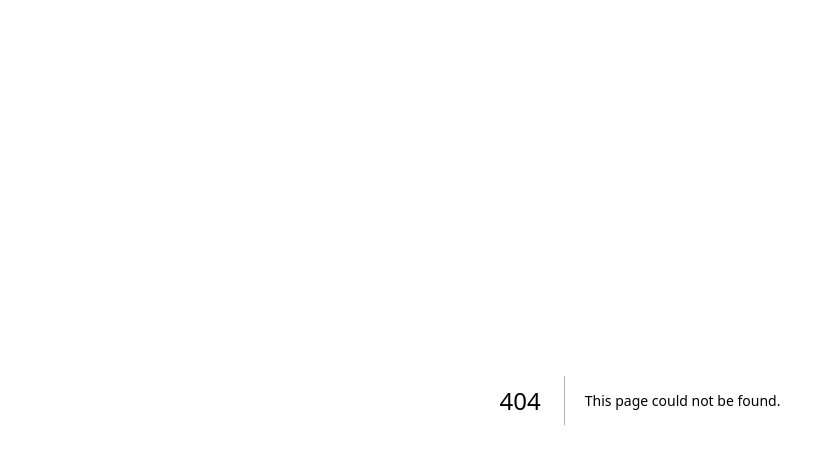
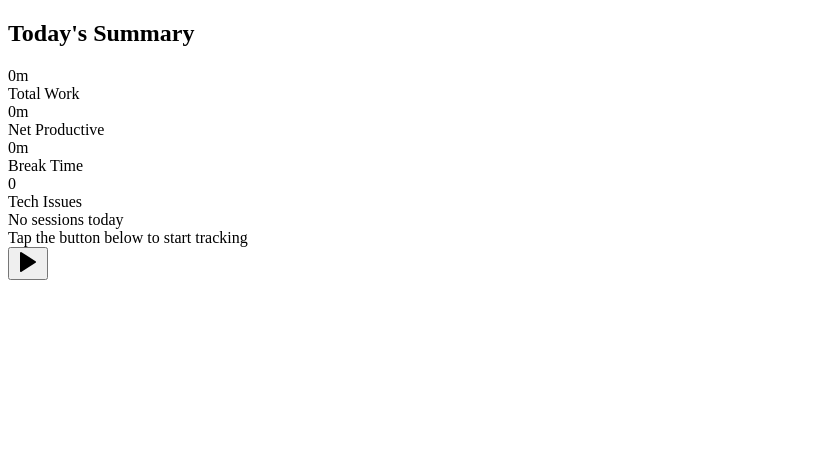
Before and after one commit to bhanu75/WorkLedger, a Next.js app: page / in a window 1280 px wide. Before the commit this address had no page. Shown: the top 464 px of the page, without its empty margins (0-835 px from the left). Built offline with nearby package versions, Linux system fonts and the light colour scheme.

Commit message:
Create index.tsx

```diff
--- /dev/null
+++ b/src/pages/index.tsx
@@ -0,0 +1,107 @@
+
+
+import { useEffect } from 'react';
+import TodaySummary from '@/components/TodaySummary';
+import Timeline from '@/components/Timeline';
+import FAB from '@/components/FAB';
+import { useRunningSession } from '@/hooks/useRunningSession';
+import { useTodaySessions } from '@/hooks/useTodaySessions';
+import { SessionService } from '@/lib/idb';
+import toast from 'react-hot-toast';
+import Head from 'next/head';
+
+export default function HomePage() {
+  const {
+    runningSession,
+    currentDuration,
+    isRunning,
+    startSession,
+    stopSession
+  } = useRunningSession();
+
+  const {
+    sessions,
+    loading,
+    addSession,
+    updateSession,
+    removeSession,
+    refreshSessions
+  } = useTodaySessions();
+
+  const handleStartSession = async (type: any, note = '') => {
+    try {
+      const session = await startSession(type, note);
+      addSession(session);
+      toast.success(`${type.charAt(0).toUpperCase() + type.slice(1)} started!`);
+    } catch (error) {
+      toast.error('Failed to start session');
+    }
+  };
+
+  const handleStopSession = async () => {
+    try {
+      const stopped = await stopSession();
+      if (stopped) {
+        updateSession(stopped.id, stopped);
+        toast.success('Session stopped!');
+      }
+    } catch (error) {
+      toast.error('Failed to stop session');
+    }
+  };
+
+  const handleUpdateSession = async (sessionId: string, updates: any) => {
+    try {
+      await SessionService.update(sessionId, updates);
+      updateSession(sessionId, updates);
+      toast.success('Session updated!');
+    } catch (error) {
+      toast.error('Failed to update session');
+    }
+  };
+
+  const handleDeleteSession = async (sessionId: string) => {
+    try {
+      await SessionService.delete(sessionId);
+      removeSession(sessionId);
+      toast.success('Session deleted!');
+    } catch (error) {
+      toast.error('Failed to delete session');
+    }
+  };
+
+  if (loading) {
+    return (
+      <div className="flex items-center justify-center min-h-[50vh]">
+        <div className="animate-spin rounded-full h-12 w-12 border-b-2 border-primary-500"></div>
+      </div>
+    );
+  }
+
+  return (
+    <>
+      <Head>
+        <title>Time Tracker</title>
+      </Head>
+
+      <div className="space-y-6">
+        <TodaySummary
+          sessions={sessions}
+          runningDuration={currentDuration}
+        />
+
+        <Timeline
+          sessions={sessions}
+          onUpdateSession={handleUpdateSession}
+          onDeleteSession={handleDeleteSession}
+        />
+
+        <FAB
+          isRunning={isRunning}
+          onStart={handleStartSession}
+          onStop={handleStopSession}
+        />
+      </div>
+    </>
+  );
+}
```
